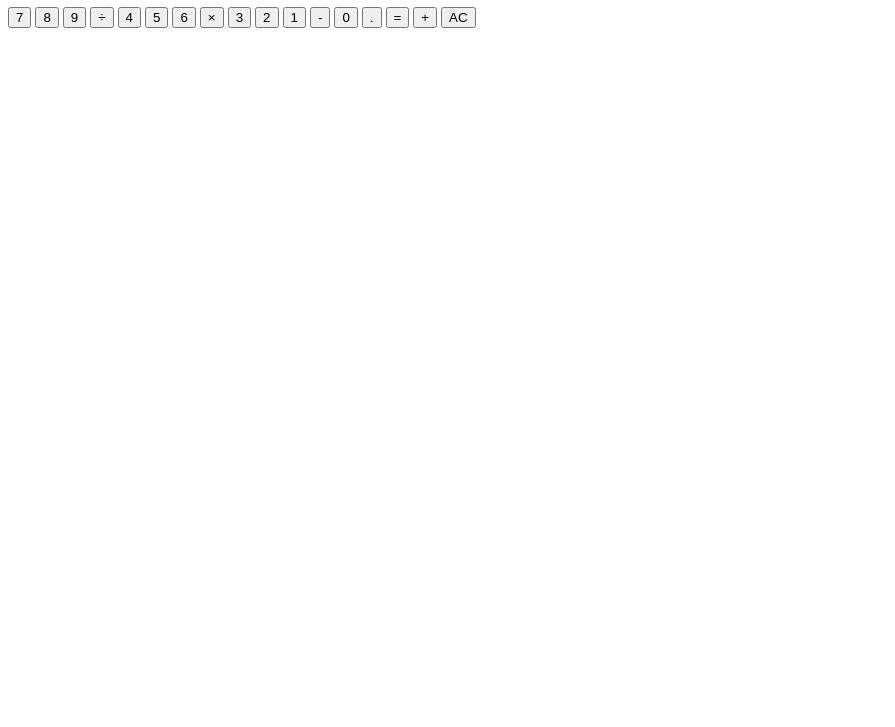
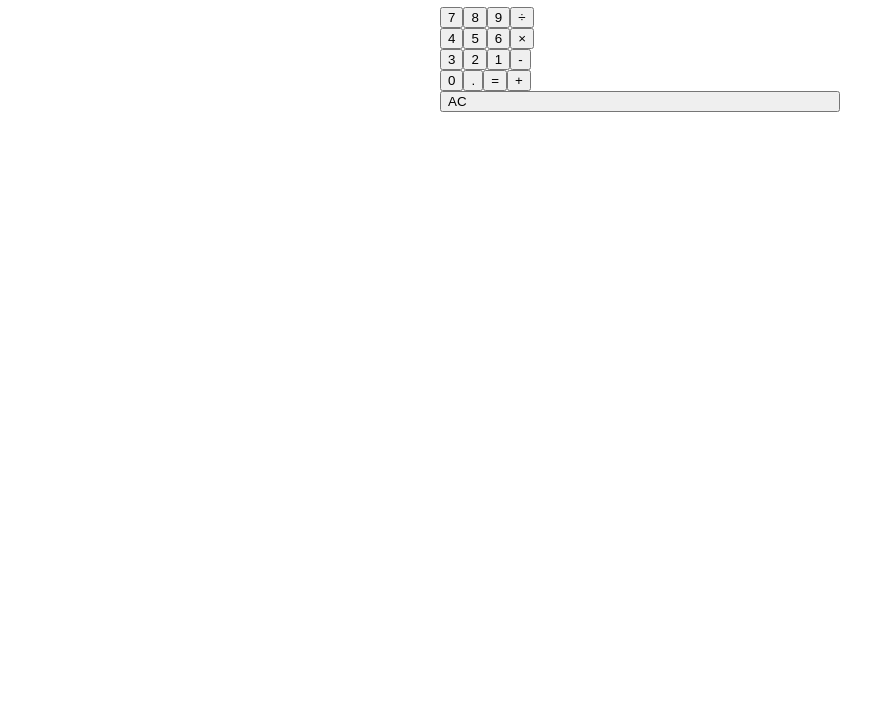
Before and after one commit to LaebaIqbal/MyCalculator, a plain HTML site: page index.html in a window 1280 px wide. Shown: the part 73-800 px from the top of the page, without its empty margins (0-895 px from the left). Drawn offline with Linux system fonts and the light colour scheme.

Commit message:
create grid with flexbox

```diff
--- a/index.html
+++ b/index.html
@@ -4,35 +4,48 @@
     <meta charset="UTF-8">
     <meta name="viewport" content="width=device-width, initial-scale=1.0">
     <title>Calculator</title>
+    <link rel="stylesheet" href="../MyCalculator/style.css">
 </head>
 <body>
     <h1>My Calculator</h1>
+    <div id = "container">
         <div id ="display"></div>
-    <div>
+        <div class="row" id=""r1>
             <button id ="btn7">7</button>
             <button id ="btn8">8</button>
             <button id ="btn9">9</button>
             <button id ="btnDiv">÷</button>
+        </div>
 
+        <div class="row" id ="r2">
             <button id ="btn4">4</button>
             <button id ="btn5">5</button>
             <button id ="btn6">6</button>
             <button id ="btnMul">×</button>
+        </div>
 
+        <div class="row" id=""r3>
             <button id ="btn3">3</button>
             <button id ="btn2">2</button>
             <button id ="btn1">1</button>
             <button id ="btnSub">-</button>
+        </div>
 
+        <div class="row" id=""r4>
             <button id ="btn0">0</button>
             <button id ="btnDot">.</button>
             <button id ="btnEqual">=</button>
             <button id ="btnAdd">+</button>
+        </div>
 
-        <button id = "clear">AC</button>
+        <div class="row">
+            <button class = "row" id = "clear">AC</button>
+        </div>
+
+    </div>
 
         <script src="../MyCalculator/script.js"></script>
-    </div>
+
 
 
 
--- a/style.css
+++ b/style.css
@@ -0,0 +1,11 @@
+#container{
+
+    max-width: 400px;
+    margin: 0 auto;
+
+}
+.row{
+    display: flex;
+    flex:1;
+
+}
```
Lines whose indentation alone changed are shown as unchanged.
